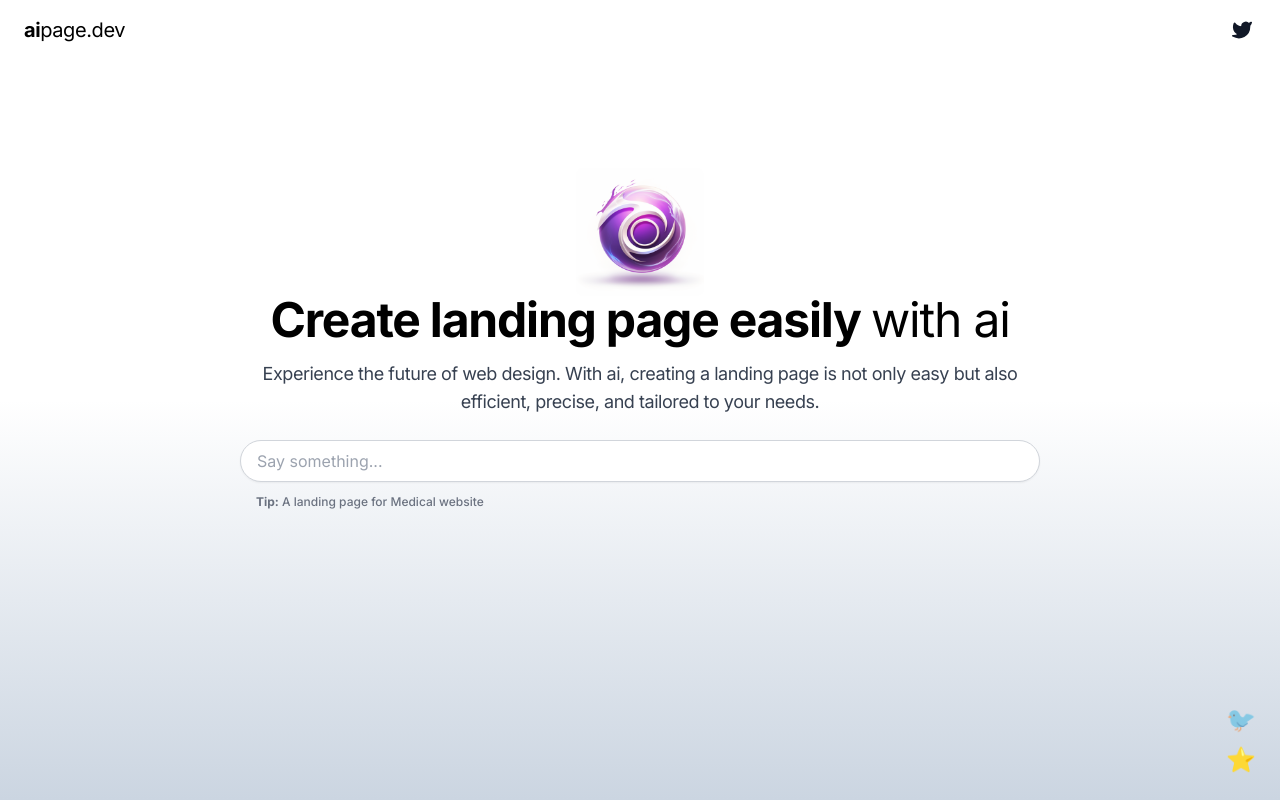
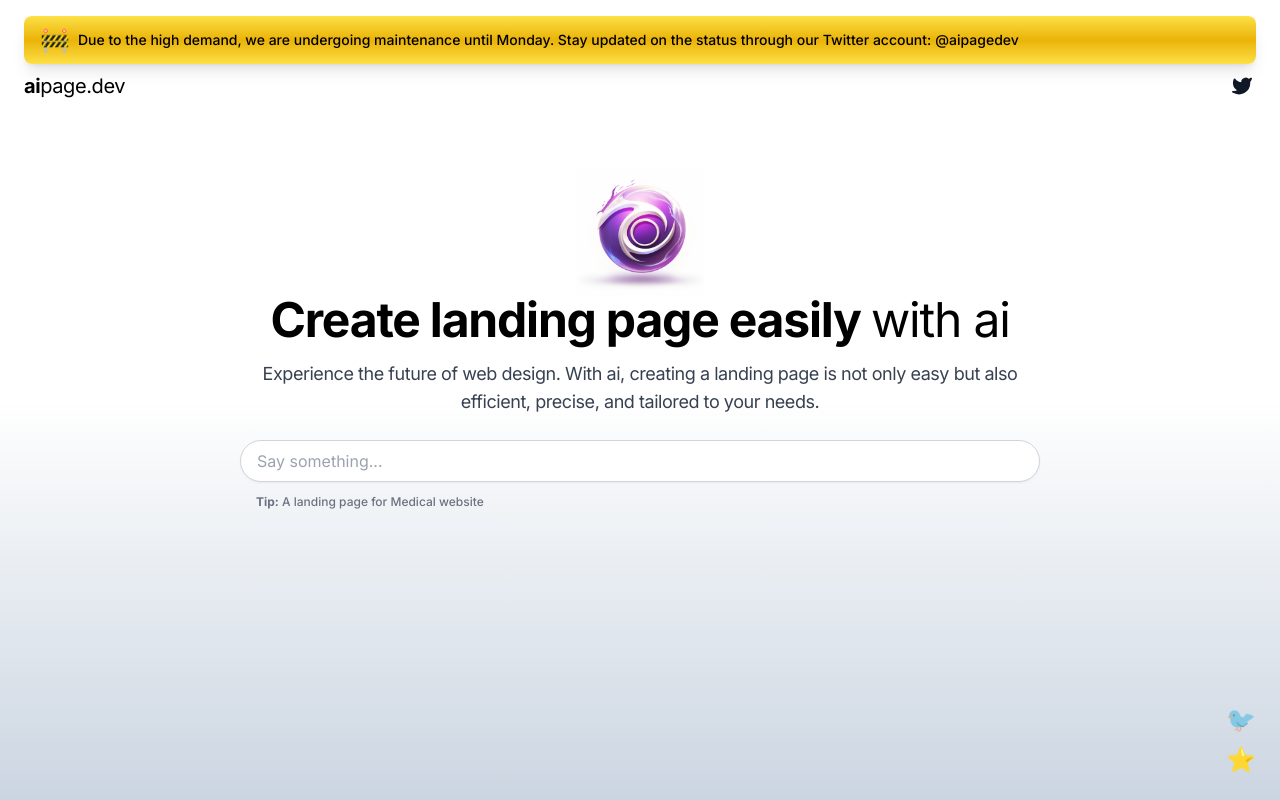
Before and after one commit to zinedkaloc/aipage.dev, a Next.js app: page / in a window 1280 px wide. Built offline with nearby package versions, Linux system fonts and the light colour scheme; no server answers.

Commit message:
Add maintenance mode

```diff
--- a/app/page.tsx
+++ b/app/page.tsx
@@ -195,6 +195,23 @@ export default function Chat() {
   return (
     <div className="flex flex-col w-full min-h-screen bg-gradient-to-b from-white via-white to-slate-300 mx-auto px-4 md:px-16 lg:px-24 overflow-hidden items-center pt-24 md:pt-36">
       <header className="w-full px-6 py-4 absolute top-0">
+        <div
+          className="bg-gradient-to-b from-yellow-300 via-yellow-500 to-yellow-300
+         flex items-center justify-between px-4 py-2 rounded-lg shadow-lg mb-2"
+        >
+          <div className="flex items-center">
+            <div className=" mr-2">
+              <span className="text-2xl font-bold">🚧</span>
+            </div>
+            <div className="text-sm font-medium">
+              Due to the high demand, we are undergoing maintenance until
+              Monday. Stay updated on the status through our Twitter account:
+              <a href="https://twitter.com/aipagedev" className="ml-1">
+                @aipagedev
+              </a>
+            </div>
+          </div>
+        </div>
         <div className="flex justify-between items-center">
           <div className="flex items-center tracking-tight">
             <strong className="font-bold text-xl">ai</strong>
```
